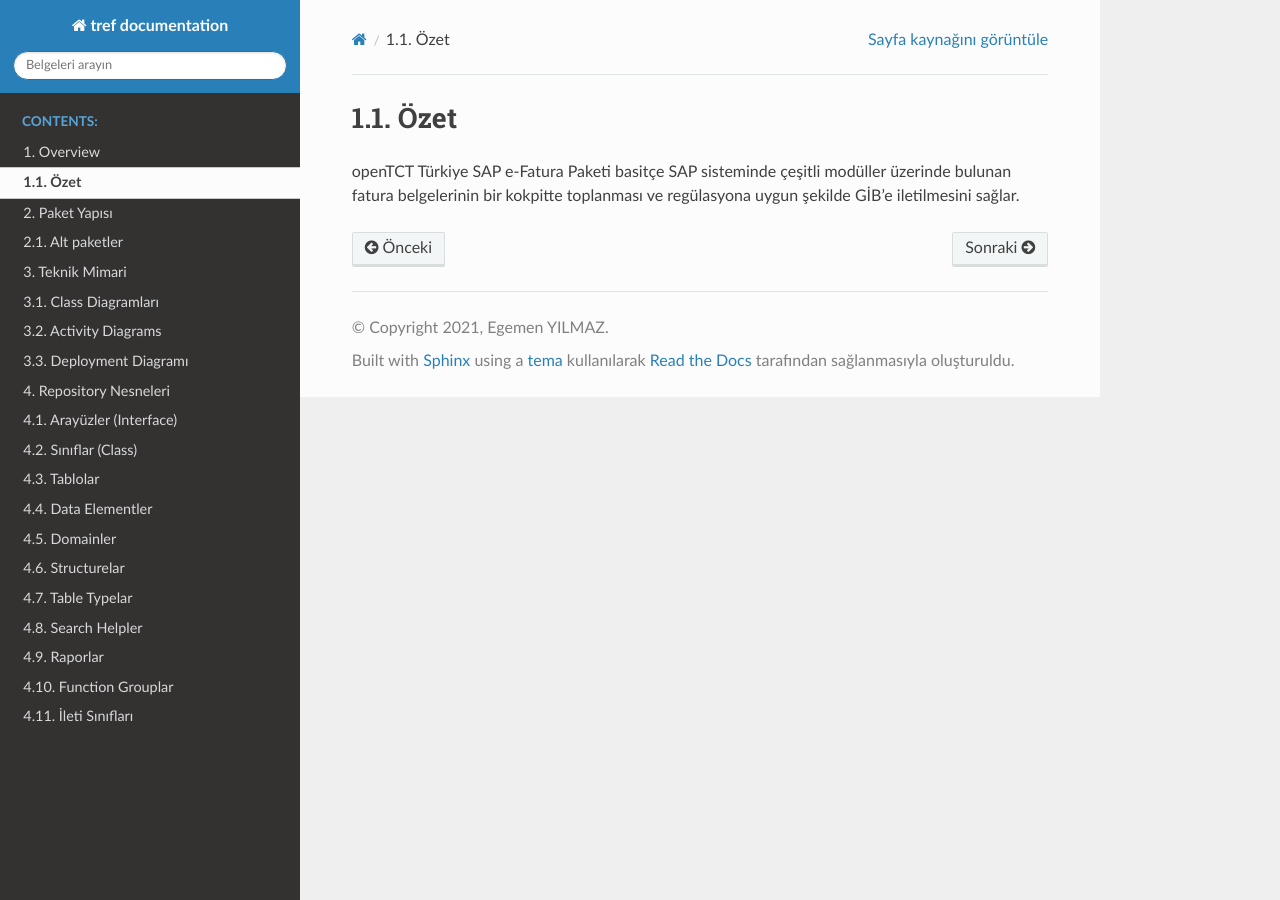
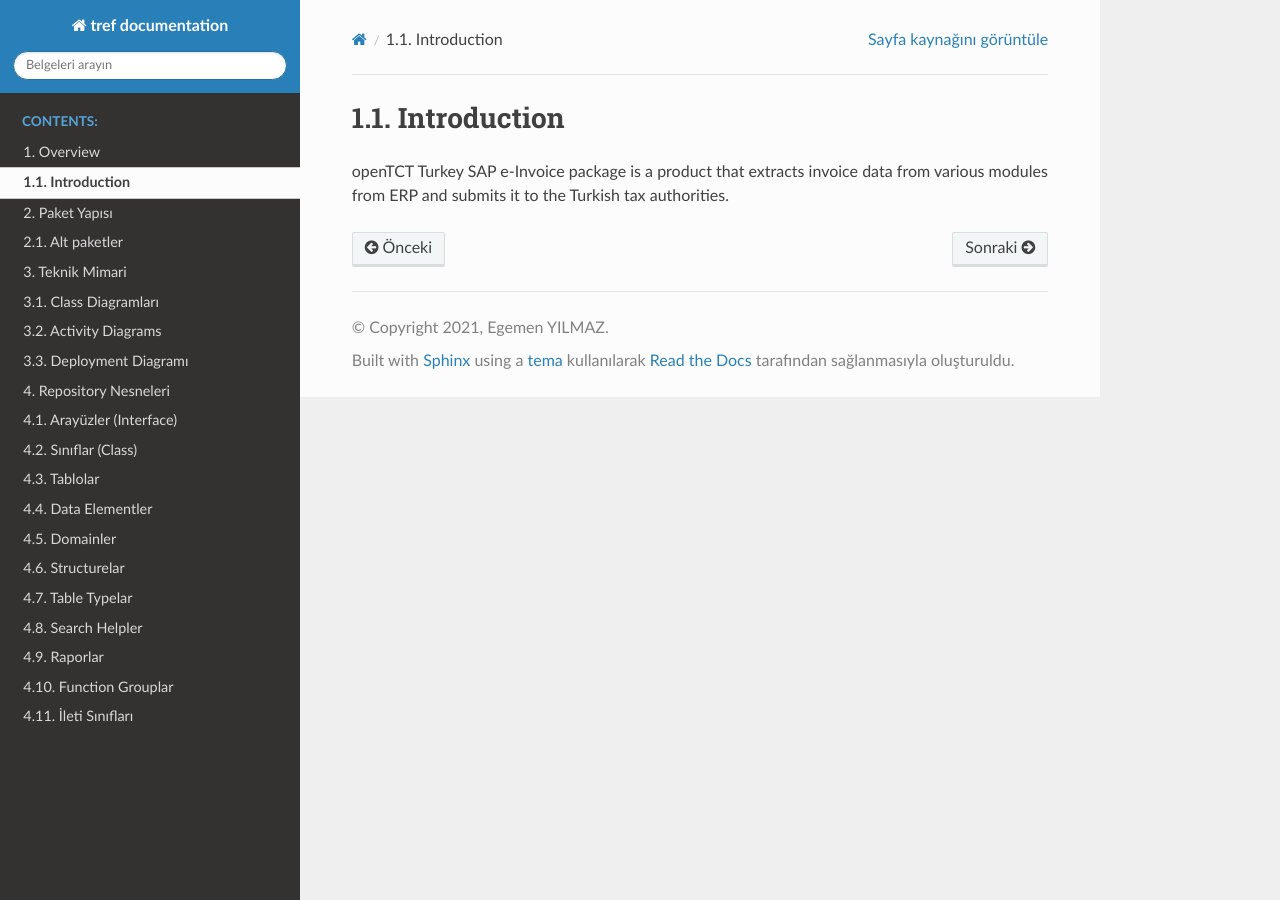
Before and after one commit to openTCT/zotcttr_ef, a Sphinx documentation site: the page built from docs/1_1_introduction.md, in a window 1280 px wide. Built offline with Sphinx 7.4.7 and the Read the Docs theme 2.0.0, drawn with Linux system fonts in a browser that asks for light colours.

Commit message:
Update 1_1_introduction.md

```diff
--- a/docs/1_1_introduction.md
+++ b/docs/1_1_introduction.md
@@ -1,3 +1,3 @@
-## 1.1. Özet
+## 1.1. Introduction
 
-openTCT Türkiye SAP e-Fatura Paketi basitçe SAP sisteminde çeşitli modüller üzerinde bulunan fatura belgelerinin bir kokpitte toplanması ve regülasyona uygun şekilde GİB'e iletilmesini sağlar.
+openTCT Turkey SAP e-Invoice package is a product that extracts invoice data from various modules from ERP and submits it to the Turkish tax authorities.
```
